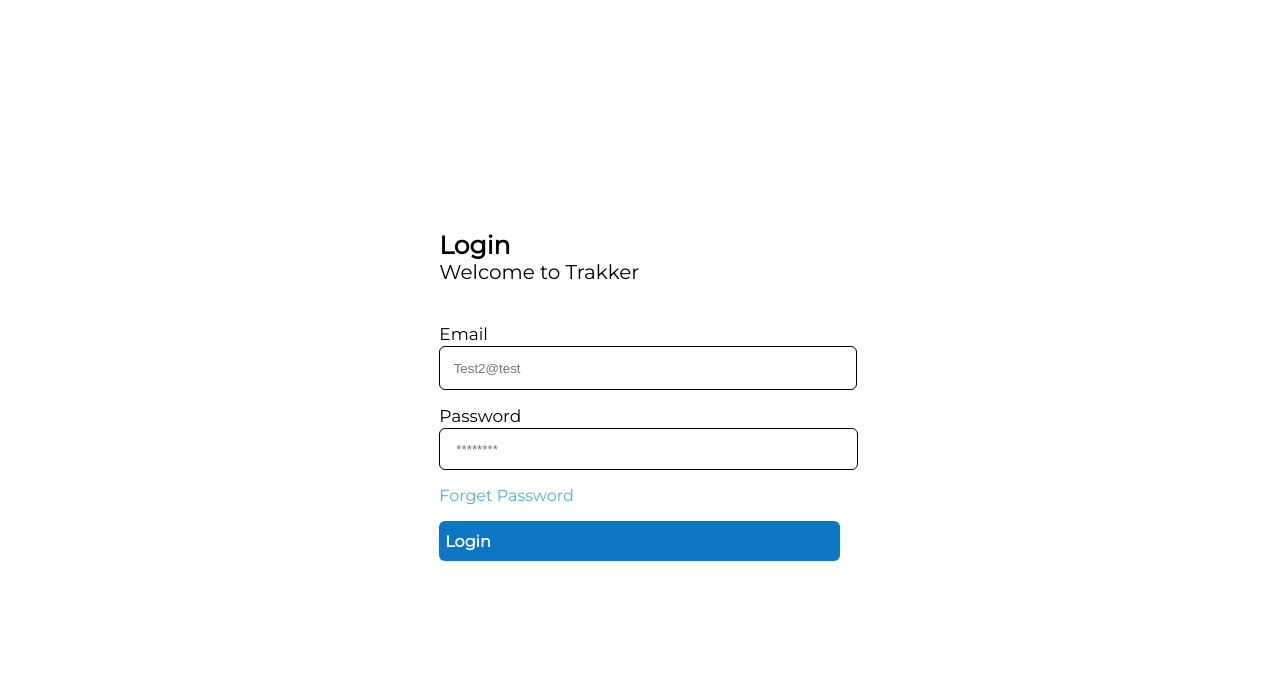
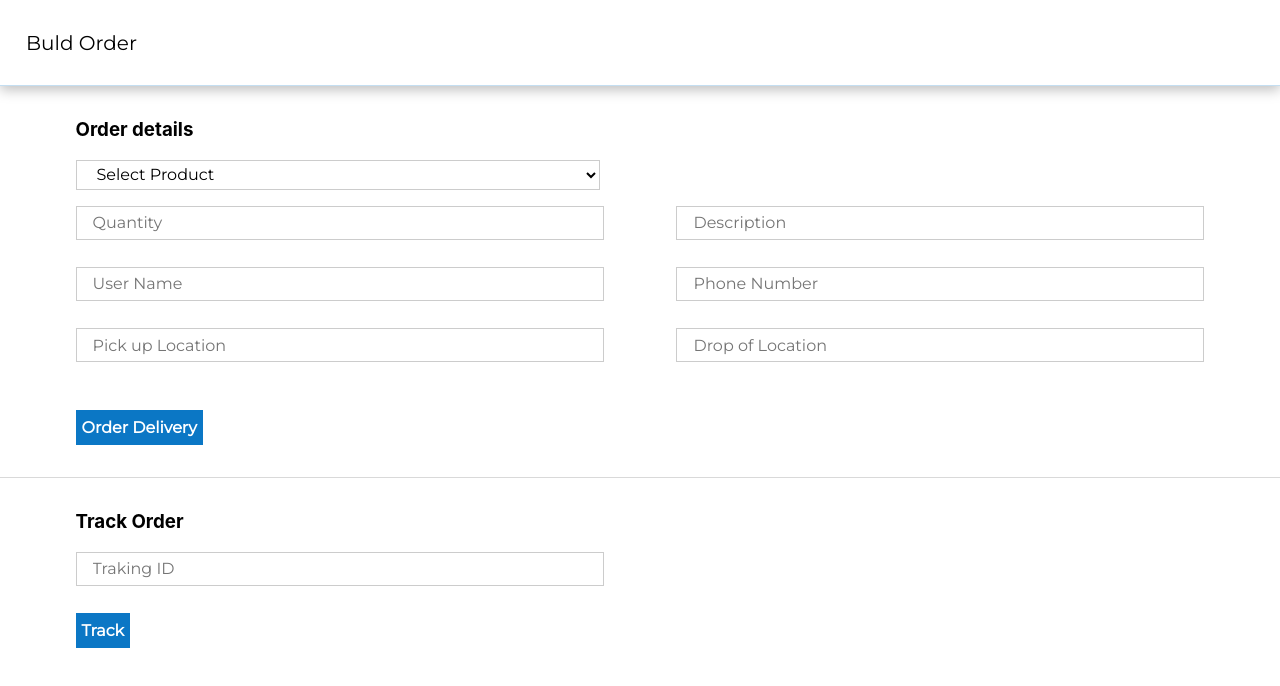
Before and after one commit to Jamiu-Tijani/trakker, a React (Create React App) app: page / in a window 1280 px wide. Shown: the top 686 px of the page. Built offline with nearby package versions, Linux system fonts and the light colour scheme.

Commit message:
update new changes

```diff
--- a/src/App.tsx
+++ b/src/App.tsx
@@ -17,13 +17,13 @@
   return (
     <Router>
       <Routes>
-        <Route path="/" element={<Login />} />
+        <Route path="login" element={<Login />} />
+        <Route path="/" element={<Order />} />
         <Route path="dashboard" element={<Dashboard />}>
           <Route index element={<DashboardHome />} />
-          <Route path="order" element={<Order />} />
           <Route path="confirm" element={<Confirm />} />
           <Route path="sales" element={<Sales />} />
-          <Route path="finace" element={<Finance/>}/>
+          <Route path="finace" element={<Finance />} />
         </Route>
       </Routes>
     </Router>
--- a/src/Pages/Order.tsx
+++ b/src/Pages/Order.tsx
@@ -4,6 +4,7 @@
 import "../Styles/order.css";
 import AddOrder from "../Components/AddOrder";
 import { BsSearch, BsPencil } from "react-icons/bs";
+import { Link } from "react-router-dom";
 
 const Product = ({ isOpen }: any) => {
   const [proAddModal, setProAddModal] = useState(false);
@@ -14,67 +15,59 @@
 
   return (
     <div className="board">
-      <TopNav title="Product" />
+      <TopNav title="Buld Order" />
       <div className="product">
-        <div className="productBtn">
-          <button onClick={handleAddPro} className="productBtn1">
-            <AiOutlinePlusCircle />
-            Order Delivery
+        <div className="catModalInput branchInput">
+          <h3>Order details</h3>
+          <div className="div modalDouble addPrroduct">
+            <select name="name">
+              <option value="">Select Product</option>
+              <option value="">Biscuit</option>
+              <option value="">Sweet</option>
+              <option value="">RIce</option>
+              <option value="">Card</option>
+            </select>
+          </div>
+          <div className="div modalDouble addProduct">
+            <input type="text" placeholder="Quantity" name="quantity" />
+            <input type="text" placeholder="Description" name="description" />
+          </div>
+          <div className="div modalDouble addProduct">
+            <input type="text" placeholder="User Name" name="unitOfMeasure" />
+            <input
+              type="text"
+              placeholder="Phone Number"
+              name="unitOfMeasure"
+            />
+          </div>
+          <div className="div modalDouble addProduct">
+            <input type="text" placeholder="Pick up Location" name="selling" />
+
+            <input type="text" placeholder="Drop of Location" name="category" />
+          </div>
+          <div className="productBtn">
+            <button className="productBtn1">
+              <Link style={{ textDecoration: "none", color: "white" }} to="/">
+                Order Delivery
+              </Link>
+            </button>
+          </div>
+        </div>
+      </div>
+      <div className="line"></div>
+      <div className="product">
+        <div className="catModalInput branchInput">
+          <h3>Track Order</h3>
+          <div className="div modalDouble addProduct">
+            <input type="text" placeholder="Traking ID" name="unitOfMeasure" />
+          </div>
+          <button className="productBtn1">
+            <Link style={{ textDecoration: "none", color: "white" }} to="/">
+              Track
+            </Link>
           </button>
         </div>
-        <div className="method">
-          <div className="apInput">
-            <input
-              type="text"
-              placeholder="search"
-              // onChange={(e) => setSearchQuery(e.target.value)}
-            />
-            <BsSearch className="apIcon" />
-          </div>
-        </div>
-
-        <div className="proDuctTable">
-          <table className="inTable">
-            <tr className="heTable poHead">
-              <th className="sn">S/N</th>
-              <th>Product Name</th>
-              <th>Description</th>
-              <th>Unit Price</th>
-              <th>Type/Categories</th>
-              <th>Unit of Measurement</th>
-              <th>Quantity</th>
-            </tr>
-            <tr className="Tbody">
-              <td className="sn">1</td>
-              <td>Biscuit</td>
-              <td>Big</td>
-              <td>500 </td>
-              <td>snack</td>
-              <td>number</td>
-              <td>30</td>
-            </tr>
-            <tr className="Tbody">
-              <td className="sn">2</td>
-              <td>Rice</td>
-              <td>Big</td>
-              <td>1900 </td>
-              <td>Food</td>
-              <td>dirika</td>
-              <td>70</td>
-            </tr>
-            <tr className="Tbody">
-              <td className="sn">3</td>
-              <td>Memory</td>
-              <td>small</td>
-              <td>2500 </td>
-              <td>Tech</td>
-              <td>ram</td>
-              <td>10</td>
-            </tr>
-          </table>
-        </div>
       </div>
-      {proAddModal ? <AddOrder handleAddPro={handleAddPro} /> : null}
     </div>
   );
 };
--- a/src/Styles/Modal.css
+++ b/src/Styles/Modal.css
@@ -185,6 +185,9 @@
 .modalDouble input {
   width: 45%;
 }
+.modalDouble select {
+  width: 46.5%;
+}
 .proQu {
   display: flex;
   flex-direction: column;
```
